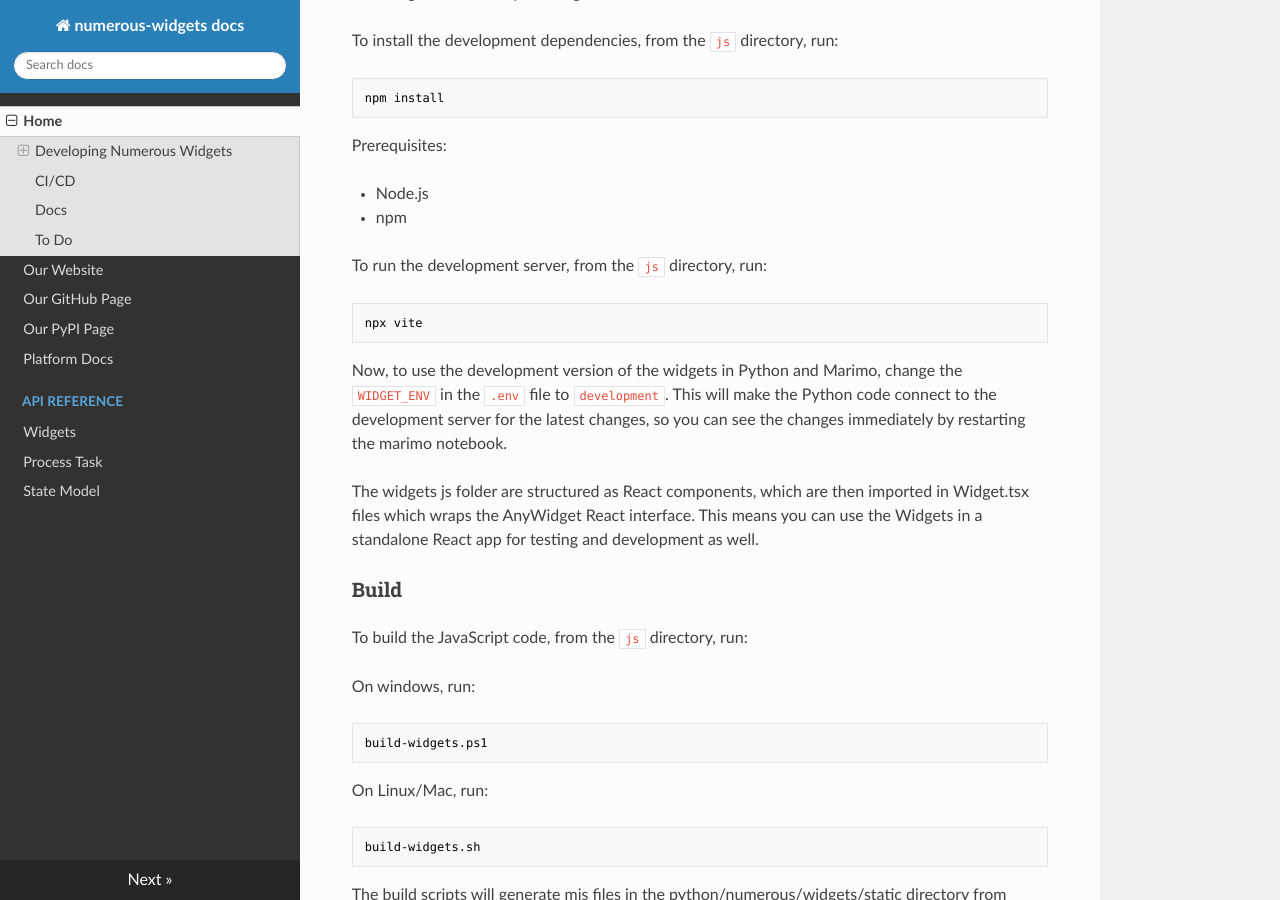
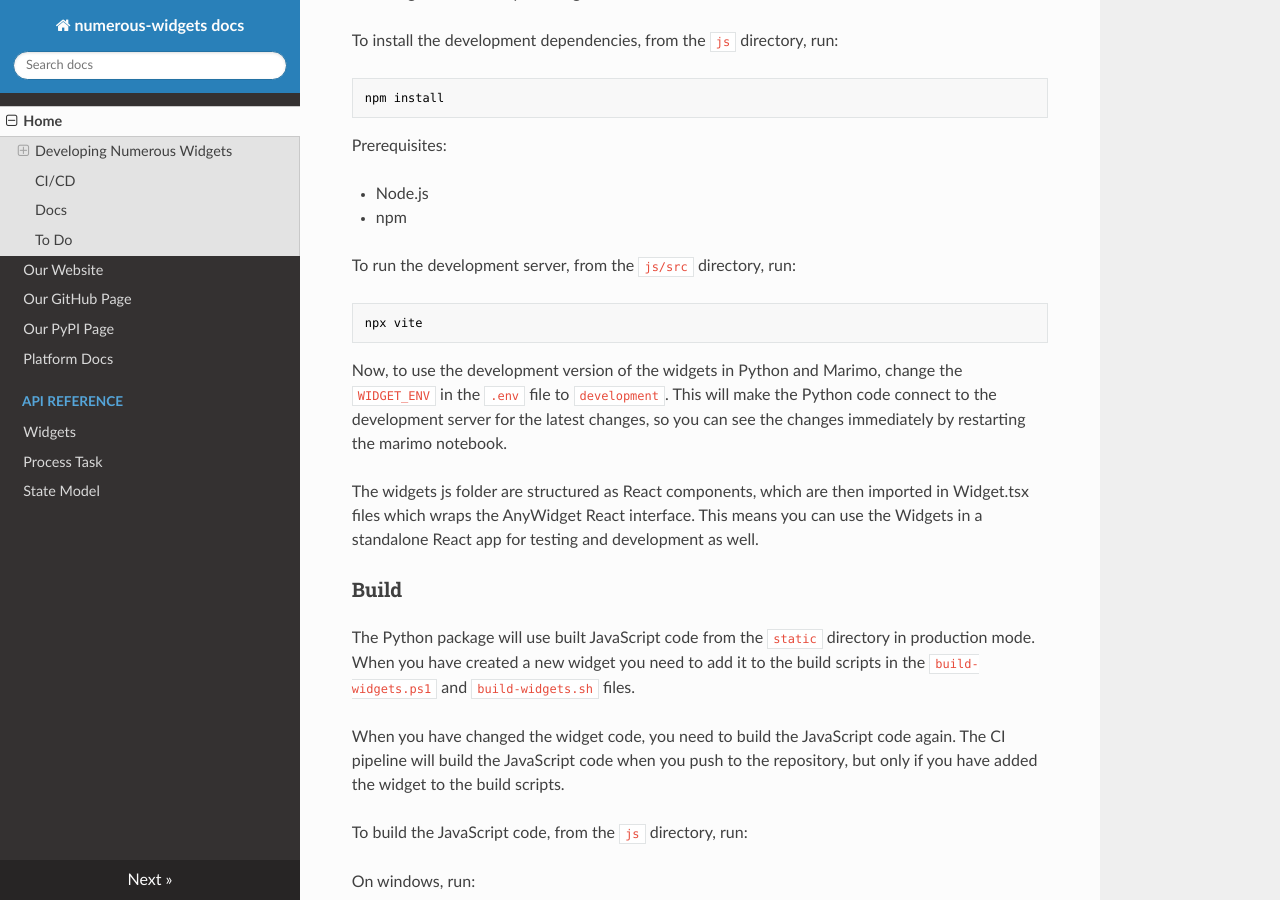
Before and after one commit to numerous-com/numerous-widgets, an MkDocs documentation site: the page built from docs/README.md, in a window 1280 px wide and 900 px high, scrolled down 1900 px. Built offline with MkDocs 1.6.1, drawn with Linux system fonts in a browser that asks for light colours; nearby versions of some CDN libraries.

Commit message:
docs: Update README for development server instructions and build process; enhance index.html and main.tsx with new UI components
- Clarified instructions in README for running the development server from the `js/src` directory.
- Added details on building JavaScript code for production and CI pipeline requirements.
- Updated index.html to include a stylesheet link and corrected the script source path.
- Refactored main.tsx to implement new UI components: NumberInput, Button, Tabs, and MapSelector, improving the app's functionality and user experience.
- Introduced state management for counter and selected values, enhancing interactivity within the application.

````diff
--- a/docs/README.md
+++ b/docs/README.md
@@ -88,7 +88,7 @@ Prerequisites:
 - Node.js
 - npm
 
-To run the development server, from the `js` directory, run:
+To run the development server, from the `js/src` directory, run:
 
 ```sh
 npx vite
@@ -98,6 +98,10 @@ Now, to use the development version of the widgets in Python and Marimo, change
 The widgets js folder are structured as React components, which are then imported in Widget.tsx files which wraps the AnyWidget React interface. This means you can use the Widgets in a standalone React app for testing and development as well.
 
 ### Build
+
+The Python package will use built JavaScript code from the `static` directory in production mode. When you have created a new widget you need to add it to the build scripts in the `build-widgets.ps1` and `build-widgets.sh` files.
+
+When you have changed the widget code, you need to build the JavaScript code again. The CI pipeline will build the JavaScript code when you push to the repository, but only if you have added the widget to the build scripts.
 
 To build the JavaScript code, from the `js` directory, run:
 
--- a/js/src/index.html
+++ b/js/src/index.html
@@ -3,11 +3,12 @@
   <head>
     <meta charset="UTF-8" />
     <link rel="icon" type="image/svg+xml" href="/vite.svg" />
+    <link rel="stylesheet" href="./css/styles.css">
     <meta name="viewport" content="width=device-width, initial-scale=1.0" />
     <title>Vite + React + TS</title>
   </head>
   <body>
     <div id="root"></div>
-    <script type="module" src="/js/main.tsx"></script>
+    <script type="module" src="./main.tsx"></script>
   </body>
 </html>
````
Also changed, not shown: 1 other file.
